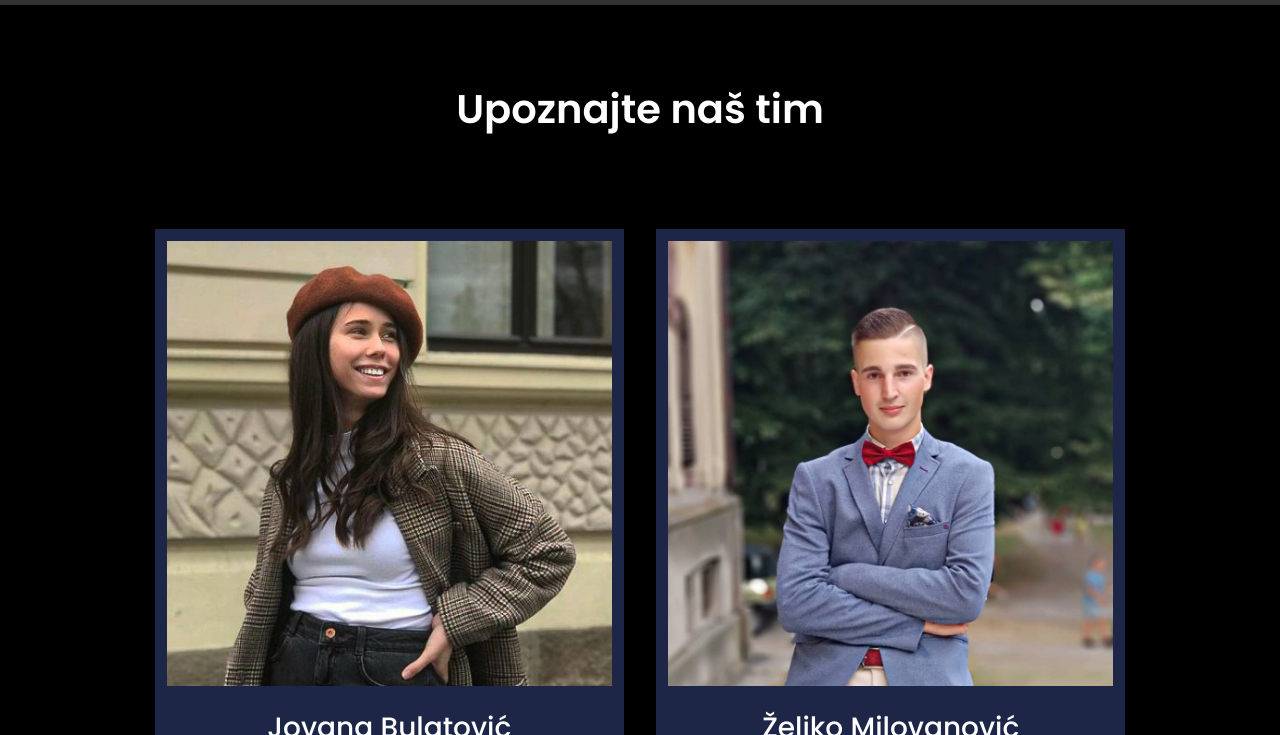
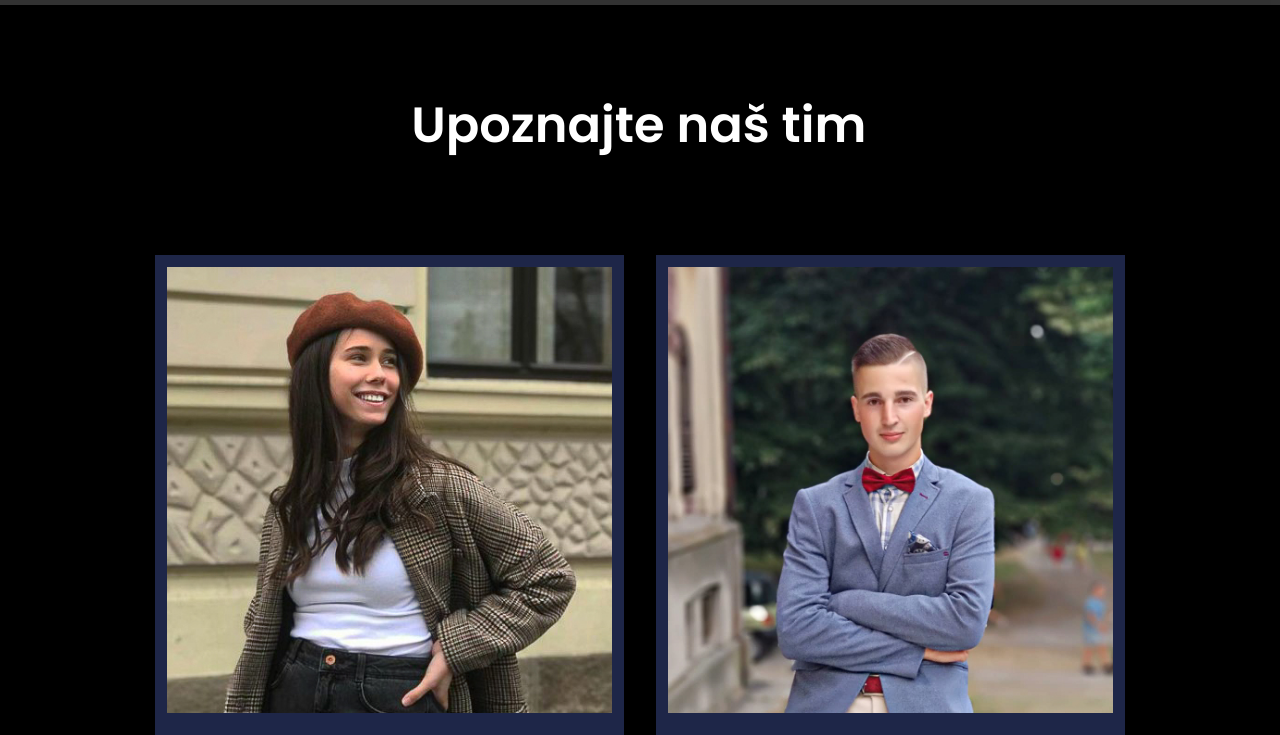
Before and after one commit to Zeljko199/TeamD3, a plain HTML site: page about_us.html in a window 1280 px wide. Shown: the part 59-794 px from the top of the page. Drawn offline with nearby package versions, Linux system fonts and the light colour scheme.

Commit message:
Dodavanje animacije za naslov na stranici about.

```diff
--- a/about_us.html
+++ b/about_us.html
@@ -8,7 +8,6 @@
         integrity="sha384-Gn5384xqQ1aoWXA+058RXPxPg6fy4IWvTNh0E263XmFcJlSAwiGgFAW/dAiS6JXm" crossorigin="anonymous">
 
     <link rel="stylesheet" href="css/about_us.css">
-
     <link rel="stylesheet" href="css/style.css">
     <link rel="stylesheet" href="path/to/font-awesome/css/font-awesome.min.css">
 
@@ -64,8 +63,12 @@
 
 <body>
     <div class="hero pb-5">
-        <h1 class="text-center">Upoznajte naš tim</h1>
-        <div class="row">
+        <h1 class="ml6">
+            <span class="text-wrapper">
+              <span class="letters">Upoznajte naš tim</span>
+            </span>
+          </h1>
+          <div class="row">
             <div class="col p-0 m-3">
                 <div class="profil">
                     <img src="img/jovana.jpg" alt="Jovana Bulatović">
@@ -89,14 +92,13 @@
         </div>
     </div>
 
+    <script src="https://cdnjs.cloudflare.com/ajax/libs/animejs/2.0.2/anime.min.js"></script>
 
-    <script src="js/about-us.js"></script>
+    <script src="js/script.js"></script>
     <script src="https://code.jquery.com/jquery-3.2.1.slim.min.js"
         integrity="sha384-KJ3o2DKtIkvYIK3UENzmM7KCkRr/rE9/Qpg6aAZGJwFDMVNA/GpGFF93hXpG5KkN"
         crossorigin="anonymous"></script>
-    <script src="https://cdnjs.cloudflare.com/ajax/libs/popper.js/1.12.9/umd/popper.min.js"
-        integrity="sha384-ApNbgh9B+Y1QKtv3Rn7W3mgPxhU9K/ScQsAP7hUibX39j7fakFPskvXusvfa0b4Q"
-        crossorigin="anonymous"></script>
+
     <script src="https://maxcdn.bootstrapcdn.com/bootstrap/4.0.0/js/bootstrap.min.js"
         integrity="sha384-JZR6Spejh4U02d8jOt6vLEHfe/JQGiRRSQQxSfFWpi1MquVdAyjUar5+76PVCmYl"
         crossorigin="anonymous"></script>
--- a/css/about_us.css
+++ b/css/about_us.css
@@ -86,3 +86,24 @@
     animation: stroke 0.8s linear;
     animation-fill-mode: forwards;
 }
+
+/* css za naslov */
+.ml6 {
+	position: relative;
+	font-weight: 900;
+	font-size: 3.3em;
+  }
+
+  .ml6 .text-wrapper {
+	position: relative;
+	display: inline-block;
+	padding-top: 0.2em;
+	padding-right: 0.05em;
+	padding-bottom: 0.1em;
+	overflow: hidden;
+  }
+
+  .ml6 .letter {
+	display: inline-block;
+	line-height: 1em;
+  }
```
Also changed, not shown: installation.html (+4 -4 lines).
